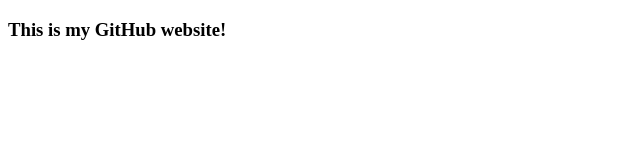
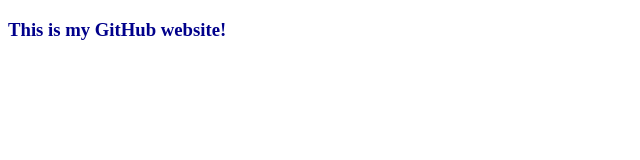
Before and after one commit to mhrsh-dev/mhrsh-dev.github.io, a plain HTML site: page index.html in a window 1280 px wide. Shown: the whole page, without its empty margins (0-640 px from the left). Drawn offline with Linux system fonts and the light colour scheme.

```diff
--- a/index.html
+++ b/index.html
@@ -4,6 +4,6 @@
         <title>My Site.</title>
     </head>
     <body>
-        <h3>This is my GitHub website!</h3>
+        <h3 style="color:darkblue">This is my GitHub website!</h3>
     </body>
 </html>
```
